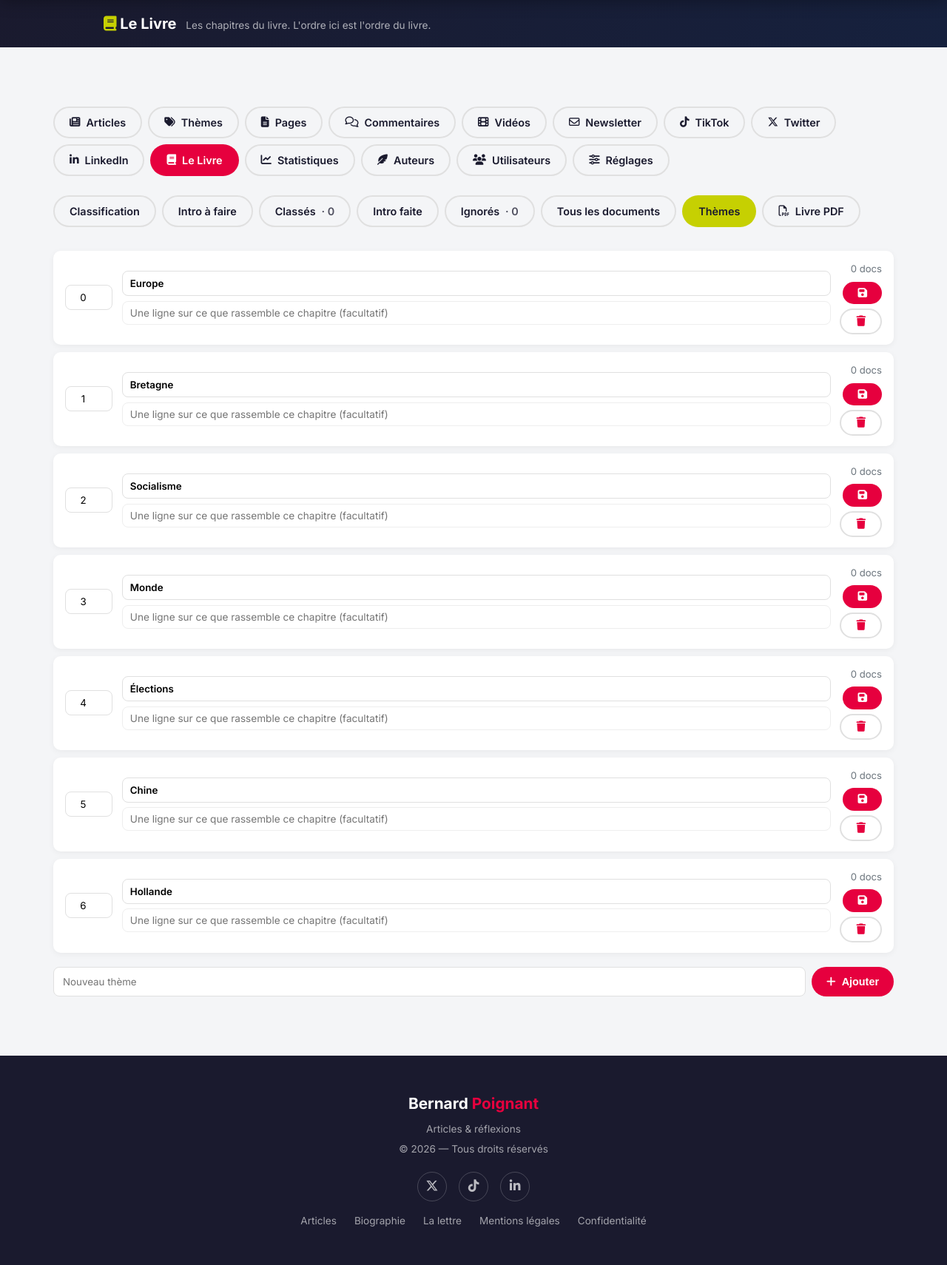
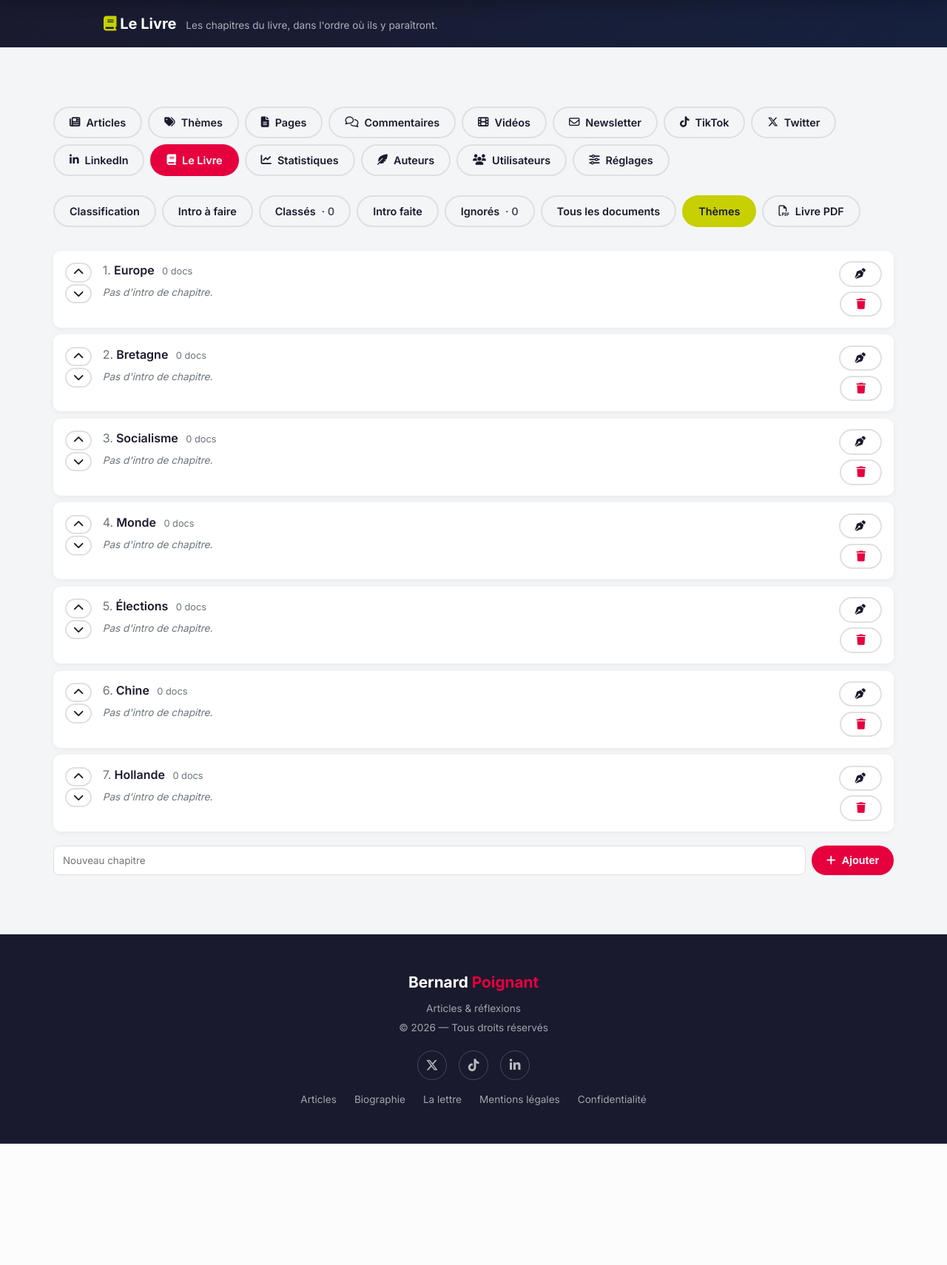
Before and after one commit to pierrepoignant/bpoignant, a Flask app: page /admin/livre/themes in a window 1280 px wide. Shown: the part 70-1780 px from the top of the page at 74% size. After the commit the page ends 1616 px from the top, so only its background shows below. Run offline with Flask 3, Linux system fonts and the light colour scheme; a user stored in the database is signed in; data comes from the database, SQL or seed files in the repository; data that the repository does not hold is empty; some libraries are stand-ins or nearby versions.

Commit message:
Le Livre: reorder chapters with arrows, edit the chapter intro in a panel
The themes page now reads as the book's table of contents. Up/down arrows move
a chapter one place at a time — that order is the order of the book. The inline
name and description fields are gone; a pen button opens a panel, like a
chronique's intro, where Bernard writes the chapter name and its intro, and the
intro shows on the page when there is one.

The chapter intro also prints in the book: italic and centred under the chapter
title, before the first chronique.

Co-Authored-By: Claude Opus 4.8 <noreply@anthropic.com>
Claude-Session: https://claude.ai/code/session_016HGQW1MTBLNgUbYDQUXcgA

```diff
--- a/livre/__init__.py
+++ b/livre/__init__.py
@@ -412,6 +412,27 @@ def theme_add():
     return redirect(request.referrer or url_for('admin_livre.themes'))
 
 
+@admin_livre_bp.route('/themes/<int:theme_id>/deplacer', methods=['POST'])
+@admin_required
+def theme_move(theme_id):
+    """Monter ou descendre un chapitre : on échange sa position avec le voisin.
+
+    Les positions peuvent être espacées ou égales selon l'historique ; on
+    renumérote d'abord proprement, puis on permute, pour que « monter » avance
+    toujours d'un cran exactement."""
+    t = db.session.get(BookTheme, theme_id) or abort(404)
+    sens = request.form.get('sens')
+    ordonnes = BookTheme.query.order_by(BookTheme.position, BookTheme.name).all()
+    for i, x in enumerate(ordonnes):
+        x.position = i
+    i = next(k for k, x in enumerate(ordonnes) if x.id == t.id)
+    j = i - 1 if sens == 'monter' else i + 1
+    if 0 <= j < len(ordonnes):
+        ordonnes[i].position, ordonnes[j].position = ordonnes[j].position, ordonnes[i].position
+    db.session.commit()
+    return redirect(url_for('admin_livre.themes'))
+
+
 @admin_livre_bp.route('/themes/<int:theme_id>', methods=['POST'])
 @admin_required
 def theme_update(theme_id):
@@ -456,7 +477,7 @@ def _docs_par_theme():
     for t in BookTheme.query.order_by(BookTheme.position, BookTheme.name).all():
         ch = (t.docs.filter_by(status='classe').order_by(ordre.asc(), BookDoc.id.asc()).all())
         if ch:
-            out.append((t.name, ch))
+            out.append((t.name, ch, t.description))
     return out
 
 
--- a/livre/templates/livre_themes.html
+++ b/livre/templates/livre_themes.html
@@ -2,36 +2,98 @@
 {% block title %}Le Livre — thèmes{% endblock %}
 
 {% block admin_title %}<i class="fas fa-book" style="color: var(--vert);"></i> Le Livre{% endblock %}
-{% block admin_subtitle %}<p>Les chapitres du livre. L'ordre ici est l'ordre du livre.</p>{% endblock %}
+{% block admin_subtitle %}<p>Les chapitres du livre, dans l'ordre où ils y paraîtront.</p>{% endblock %}
 
 {% block admin_content %}
     {% include '_livre_nav.html' %}
 
     <div style="display: grid; gap: 0.6rem; margin-top: 1rem;">
     {% for t in themes %}
-        <form method="POST" action="{{ url_for('admin_livre.theme_update', theme_id=t.id) }}"
-              style="background: white; border-radius: 10px; box-shadow: 0 2px 8px rgba(0,0,0,0.05); padding: 0.9rem 1rem; display: grid; grid-template-columns: 64px 1fr auto; gap: 0.6rem 0.8rem; align-items: center;">
-            <input type="number" name="position" value="{{ t.position }}" title="Ordre dans le livre"
-                   style="width: 64px; padding: 8px; border: 1px solid #e0e0e0; border-radius: 8px; font-family: inherit; text-align: center;">
-            <div style="min-width: 0;">
-                <input type="text" name="name" value="{{ t.name }}" required
-                       style="width: 100%; padding: 8px 10px; border: 1px solid #e0e0e0; border-radius: 8px; font-family: inherit; font-weight: 600;">
-                <input type="text" name="description" value="{{ t.description or '' }}" placeholder="Une ligne sur ce que rassemble ce chapitre (facultatif)"
-                       style="width: 100%; padding: 7px 10px; border: 1px solid #eee; border-radius: 8px; font-family: inherit; font-size: 0.85rem; margin-top: 0.4rem;">
+        <div style="background: white; border-radius: 10px; box-shadow: 0 2px 8px rgba(0,0,0,0.05); padding: 0.9rem 1rem; display: flex; gap: 0.9rem; align-items: flex-start;">
+            {# Monter / descendre : l'ordre des chapitres dans le livre. #}
+            <div style="display: flex; flex-direction: column; gap: 2px; padding-top: 2px;">
+                <form method="POST" action="{{ url_for('admin_livre.theme_move', theme_id=t.id) }}" style="margin: 0;">
+                    <input type="hidden" name="sens" value="monter">
+                    <button type="submit" class="btn btn-sm btn-outline" title="Monter" {% if loop.first %}disabled{% endif %}
+                            style="color: var(--noir); border-color: #e0e0e0; padding: 4px 9px;"><i class="fas fa-chevron-up"></i></button>
+                </form>
+                <form method="POST" action="{{ url_for('admin_livre.theme_move', theme_id=t.id) }}" style="margin: 0;">
+                    <input type="hidden" name="sens" value="descendre">
+                    <button type="submit" class="btn btn-sm btn-outline" title="Descendre" {% if loop.last %}disabled{% endif %}
+                            style="color: var(--noir); border-color: #e0e0e0; padding: 4px 9px;"><i class="fas fa-chevron-down"></i></button>
+                </form>
             </div>
+
+            <div style="flex: 1; min-width: 0;">
+                <div style="font-weight: 600; font-size: 1rem;">
+                    <span style="color: var(--gris); font-weight: 400;">{{ loop.index }}.</span> {{ t.name }}
+                    <a href="{{ url_for('admin_livre.classes', theme=t.id) }}" style="font-size: 0.8rem; color: var(--gris); font-weight: 400; margin-left: 0.4rem;">{{ comptes.get(t.id, 0) }} doc{{ 's' if comptes.get(t.id, 0) != 1 }}</a>
+                </div>
+                {# L'intro du chapitre, montrée telle quelle si elle existe. #}
+                {% if t.description %}
+                <p style="margin: 0.4rem 0 0; font-size: 0.88rem; line-height: 1.5; color: var(--noir);">{{ t.description }}</p>
+                {% else %}
+                <p style="margin: 0.4rem 0 0; font-size: 0.85rem; color: var(--gris); font-style: italic;">Pas d'intro de chapitre.</p>
+                {% endif %}
+            </div>
+
             <div style="display: flex; flex-direction: column; gap: 0.4rem; align-items: flex-end;">
-                <a href="{{ url_for('admin_livre.classes', theme=t.id) }}" style="font-size: 0.82rem; color: var(--gris); white-space: nowrap;">{{ comptes.get(t.id, 0) }} doc{{ 's' if comptes.get(t.id, 0) != 1 }}</a>
-                <button type="submit" class="btn btn-sm btn-primary"><i class="fas fa-save"></i></button>
-                <button type="submit" name="supprimer" value="1" class="btn btn-sm btn-outline" style="color: var(--rouge); border-color: #e0e0e0;"
-                        onclick="return confirm('Supprimer « {{ t.name }} » ? Ses {{ comptes.get(t.id, 0) }} documents repartiront dans la pile à classer.')"><i class="fas fa-trash"></i></button>
+                {# Édition dans un panneau, comme l'intro d'une chronique : rien
+                   n'est modifiable en ligne, tout passe par le panneau. #}
+                <button type="button" class="btn btn-sm btn-outline" title="Modifier le chapitre"
+                        style="color: var(--noir); border-color: #e0e0e0;"
+                        onclick="ouvrirTheme({{ t.id }}, {{ t.name|tojson }}, {{ (t.description or '')|tojson }})"><i class="fas fa-pen-nib"></i></button>
+                <form method="POST" action="{{ url_for('admin_livre.theme_update', theme_id=t.id) }}" style="margin: 0;">
+                    <button type="submit" name="supprimer" value="1" class="btn btn-sm btn-outline" style="color: var(--rouge); border-color: #e0e0e0;"
+                            onclick="return confirm('Supprimer « {{ t.name }} » ? Ses {{ comptes.get(t.id, 0) }} documents repartiront dans la pile à classer.')"><i class="fas fa-trash"></i></button>
+                </form>
             </div>
-        </form>
+        </div>
     {% endfor %}
     </div>
 
     <form method="POST" action="{{ url_for('admin_livre.theme_add') }}" style="display: flex; gap: 0.5rem; margin-top: 1.2rem; flex-wrap: wrap;">
-        <input type="text" name="name" placeholder="Nouveau thème" required maxlength="80"
+        <input type="text" name="name" placeholder="Nouveau chapitre" required maxlength="80"
                style="flex: 1 1 200px; padding: 9px 12px; border: 1px solid #e0e0e0; border-radius: 8px; font-family: inherit;">
         <button type="submit" class="btn btn-sm btn-primary" style="min-height: 40px;"><i class="fas fa-plus"></i> Ajouter</button>
     </form>
+
+    {# Le panneau d'édition : nom du chapitre et son intro, posés par-dessus la
+       page, enregistrés d'un bouton. #}
+    <div id="panneau-theme" style="display: none; position: fixed; inset: 0; z-index: 400; background: rgba(20,22,34,0.55); align-items: flex-end; justify-content: center;"
+         onclick="if (event.target === this) fermerTheme()">
+        <form method="POST" id="form-theme" style="background: white; width: 100%; max-width: 620px; border-radius: 16px 16px 0 0; padding: 1.3rem 1.4rem 1.8rem; box-shadow: 0 -8px 40px rgba(0,0,0,0.25);">
+            <div style="display: flex; justify-content: space-between; align-items: center; margin-bottom: 1rem;">
+                <h2 style="font-size: 1.1rem; margin: 0;">Chapitre</h2>
+                <button type="button" onclick="fermerTheme()" aria-label="Fermer"
+                        style="width: 38px; height: 38px; border-radius: 50%; border: none; background: var(--gris-clair); font-size: 1.05rem; cursor: pointer;"><i class="fas fa-xmark"></i></button>
+            </div>
+            <label style="display:block; font-size:0.72rem; color:var(--gris); text-transform:uppercase; letter-spacing:0.04em; margin-bottom:0.25rem;">Nom du chapitre</label>
+            <input type="text" name="name" id="theme-nom" required maxlength="80"
+                   style="width: 100%; padding: 10px 12px; border: 1px solid #e0e0e0; border-radius: 8px; font-family: inherit; font-weight: 600; margin-bottom: 1rem;">
+            <label style="display:block; font-size:0.72rem; color:var(--gris); text-transform:uppercase; letter-spacing:0.04em; margin-bottom:0.25rem;">Intro du chapitre</label>
+            <textarea name="description" id="theme-desc" rows="5" placeholder="Quelques lignes en tête du chapitre : ce qu'il rassemble, pourquoi ces textes vont ensemble…"
+                      style="width: 100%; padding: 11px 13px; border: 1px solid #e0e0e0; border-radius: 10px; font-family: inherit; font-size: 1rem; line-height: 1.6; resize: vertical;"></textarea>
+            <div style="display: flex; gap: 0.6rem; margin-top: 1rem;">
+                <button type="submit" class="btn btn-primary" style="min-height: 46px; flex: 1;"><i class="fas fa-check"></i> Enregistrer</button>
+                <button type="button" class="btn btn-outline" style="min-height: 46px; color: var(--noir); border-color: #e0e0e0;" onclick="fermerTheme()">Annuler</button>
+            </div>
+        </form>
+    </div>
+
+    <script>
+    const ACTION_THEME = "{{ url_for('admin_livre.theme_update', theme_id=0) }}".replace('/0', '/{id}');
+    function ouvrirTheme(id, nom, desc) {
+        document.getElementById('form-theme').action = ACTION_THEME.replace('{id}', id);
+        document.getElementById('theme-nom').value = nom;
+        document.getElementById('theme-desc').value = desc;
+        document.getElementById('panneau-theme').style.display = 'flex';
+        document.body.style.overflow = 'hidden';
+    }
+    function fermerTheme() {
+        document.getElementById('panneau-theme').style.display = 'none';
+        document.body.style.overflow = '';
+    }
+    document.addEventListener('keydown', e => { if (e.key === 'Escape') fermerTheme(); });
+    </script>
 {% endblock %}
```
Also changed, not shown: livre/pdf.py (+13 -4 lines).
